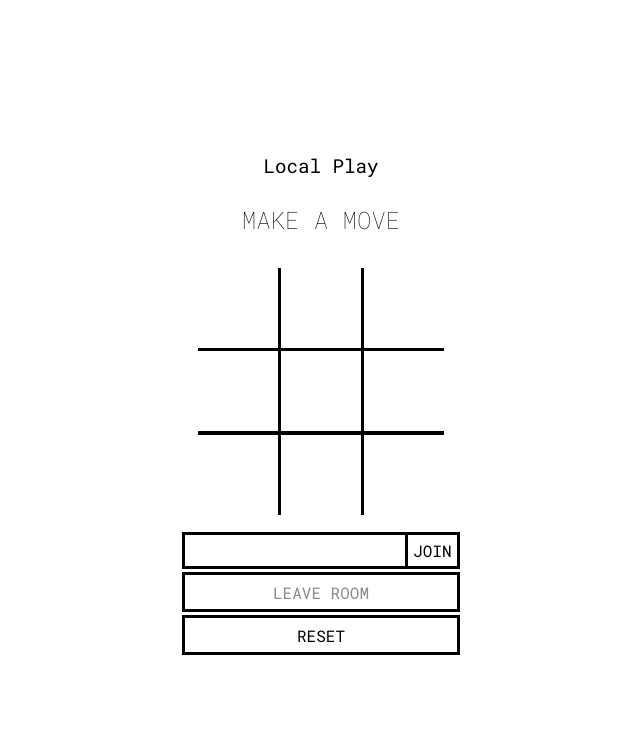
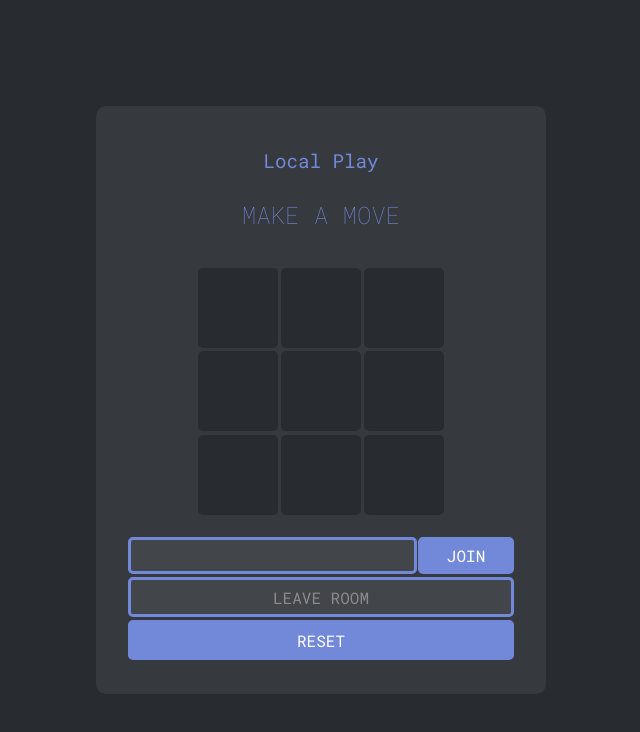
Before and after one commit to apaul2077/tictactoeMultiplayer, a website built with Vite: page client/index.html in a window 1280 px wide. Shown: the whole page, without its empty margins (319-959 px from the left). Built offline with nearby package versions, Linux system fonts and the light colour scheme; no server answers.

Commit message:
Appearance Changes

```diff
--- a/client/tictactoe.css
+++ b/client/tictactoe.css
@@ -1,4 +1,9 @@
-:root{
+:root {
+    --primary-color: #7289da;
+    --dark-color: #424549;
+    --darker-color: #36393e;
+    --darkest-color: #282b30;
+    --deepest-color: #1e2124;
     --game-cell-width: 5rem;
     --cell-padding: 0.8rem;
 }
@@ -10,38 +15,55 @@
     font-family: 'Roboto Mono', monospace;
 }
 
-.overall-container{
+body {
+    background-color: var(--darkest-color);
+    color: #fff;
+}
+
+.multiplayer-components-container{
+    display: flex;
+    width: 100%;
+    margin: 0.1rem;
+}
+
+.overall-container {
     height: 100vh;
     display: flex;
     justify-content: center;
     align-items: center;
 }
 
-.title-button-board-container{
+.title-button-board-container {
     display: flex;
     flex-direction: column;
     justify-content: center;
     align-items: center;
+    padding: 2rem;
+    background-color: var(--darker-color);
+    border-radius: 10px;
+    /* box-shadow: 0 3px rgba(0, 0, 0, 0.3); */
+    width: 450px;
 }
 
-.multiplayer-components-container{
-    margin: 0.1rem;
-    width: 100%;
-    display: flex;
+.game-board-title {
+    margin: 1rem;
+    font-size: 1.5rem;
+    font-weight: 100;
+    color: var(--primary-color);
 }
 
-.status{
+.status {
     display: flex;
     justify-content: center;
 }
 
 .buffering-container {
-    display: none; /* Hidden by default */
+    display: none;
     font-size: 20px;
     font-weight: bold;
     text-align: center;
     margin-top: 10px;
-    color: #333;
+    color: var(--primary-color);
 }
 
 .dot {
@@ -61,112 +83,130 @@
         color: rgba(0, 0, 0, 0);
     }
     40% {
-        color: black;
+        color: var(--primary-color);
     }
 }
 
-.room-join{
+.room-join {
     flex: 3;
     height: 2.3rem;
-    border: 3px black solid;
+    border: 3px solid var(--primary-color);
     padding: 0.4rem;
     font-size: 1rem;
     font-weight: 300;
+    border-radius: 5px;
+    background-color: var(--dark-color);
+    color: #fff;
+    margin-right: 0.1rem;
 }
 
-.room-join:focus{
+.room-join:focus {
     outline: none;
+    border-color: var(--primary-color);
 }
 
-.room-join-button{
+.room-join-button {
     font-size: 1rem;
     height: 2.3rem;
-    background-color: white;
-    border: 3px black solid;
-    border-left: 0;
+    background-color: var(--primary-color);
+    border: 3px solid var(--primary-color);
+    flex: 1;
+    color: #fff;
+    border-radius: 5px;
     transition: background-color 0.15s, color 0.15s;
 }
 
-.room-join-button:hover{
-    color: white;
-    background-color: black;
+.room-join-button:hover {
+    color: var(--primary-color);
+    background-color: #424549;
 }
 
-.room-join-button{
-    flex: 1;
+.room-join-button:disabled {
+    color: #8c8a8a;
+    background-color: var(--dark-color);
 }
 
-.room-join-button:disabled{
-    color: #8c8a8a;
-    background-color: white;
-}
-
-.game-board{
+.game-board {
     display: grid;
     margin: 1rem;
     grid-template-columns: var(--game-cell-width) var(--game-cell-width) var(--game-cell-width);
-    background-color: black;
+    background-color: var(--darker-color);
     column-gap: 0.2rem;
     row-gap: 0.2rem;
+    border-radius: 10px;
+    padding: 5px;
 }
 
-.c1, .c2, .c3,
-.c4, .c5, .c6,
-.c7, .c8, .c9{
-    font-weight: 100;
+.c1, .c2, .c3, .c4, .c5, .c6, .c7, .c8, .c9 {
+    font-weight: 300;
     width: var(--game-cell-width);
     height: var(--game-cell-width);
     padding: var(--cell-padding);
     font-size: 2.5rem;
-    background-color: white;
+    background-color: #282b30;
     border-style: none;
-    transition: background-color 0.15s;
+    transition: background-color 0.15s, transform 0.15s;
+    border-radius: 5px;
 }
 
 .c1:disabled, .c2:disabled, .c3:disabled,
 .c4:disabled, .c5:disabled, .c6:disabled,
-.c7:disabled, .c8:disabled, .c9:disabled{
-    color: black;
+.c7:disabled, .c8:disabled, .c9:disabled {
+    color: var(--primary-color);
 }
 
 .c1:hover, .c2:hover, .c3:hover,
 .c4:hover, .c5:hover, .c6:hover,
-.c7:hover, .c8:hover, .c9:hover{
-    background-color: #D3D3D3;
+.c7:hover, .c8:hover, .c9:hover {
+    /* background-color: var(--primary-color); */
+    border: 2px solid #7289da;
+    /* border-color:#7289da; */
+    /* transform: scale(1.05); */
 }
 
-.reset-button, .leave-room{
+.reset-button, .leave-room {
+    color: white;
     font-size: 1rem;
     margin: 0.1rem;
+    /* margin-top: 0.1rem; */
     width: 100%;
     height: 2.5rem;
-    background-color: white;
-    border: 3px black solid;
+    background-color: var(--primary-color);
+    border: 3px solid var(--primary-color);
+    border-radius: 5px;
     transition: background-color 0.15s, color 0.15s;
 }
 
-.reset-button:disabled{
-    color: #8c8a8a;
-    background-color: white;
+.reset-button:hover, .leave-room:hover {
+    color: var(--primary-color);
+    background-color: #424549;
+    box-shadow: 0 4px 6px rgba(0, 0, 0, 0.2);
 }
 
-.reset-button:hover, .leave-room:hover{
-    color: white;
-    background-color: black;
+.reset-button:disabled, .leave-room:disabled {
+    color: #8c8a8a;
+    background-color: var(--dark-color);
 }
 
-.leave-room:disabled{
-    color: #8c8a8a;
-    background-color: white;
-}
-
-.game-board-title{
+.game-board-title {
     margin: 1rem;
     font-size: 1.5rem;
     font-weight: 100;
+    color: var(--primary-color);
 }
 
-.server-chosen-move{
+.server-chosen-move {
     font-size: 1.2rem;
     margin: 10px 0px 10px 0px;
+    color: var(--primary-color);
 }
+
+@media (max-width: 430px) {
+    .title-button-board-container {
+        padding: 1rem;
+        width: 100%;
+    }
+    .game-board {
+        grid-template-columns: var(--game-cell-width) var(--game-cell-width) var(--game-cell-width);
+    }
+}
```
